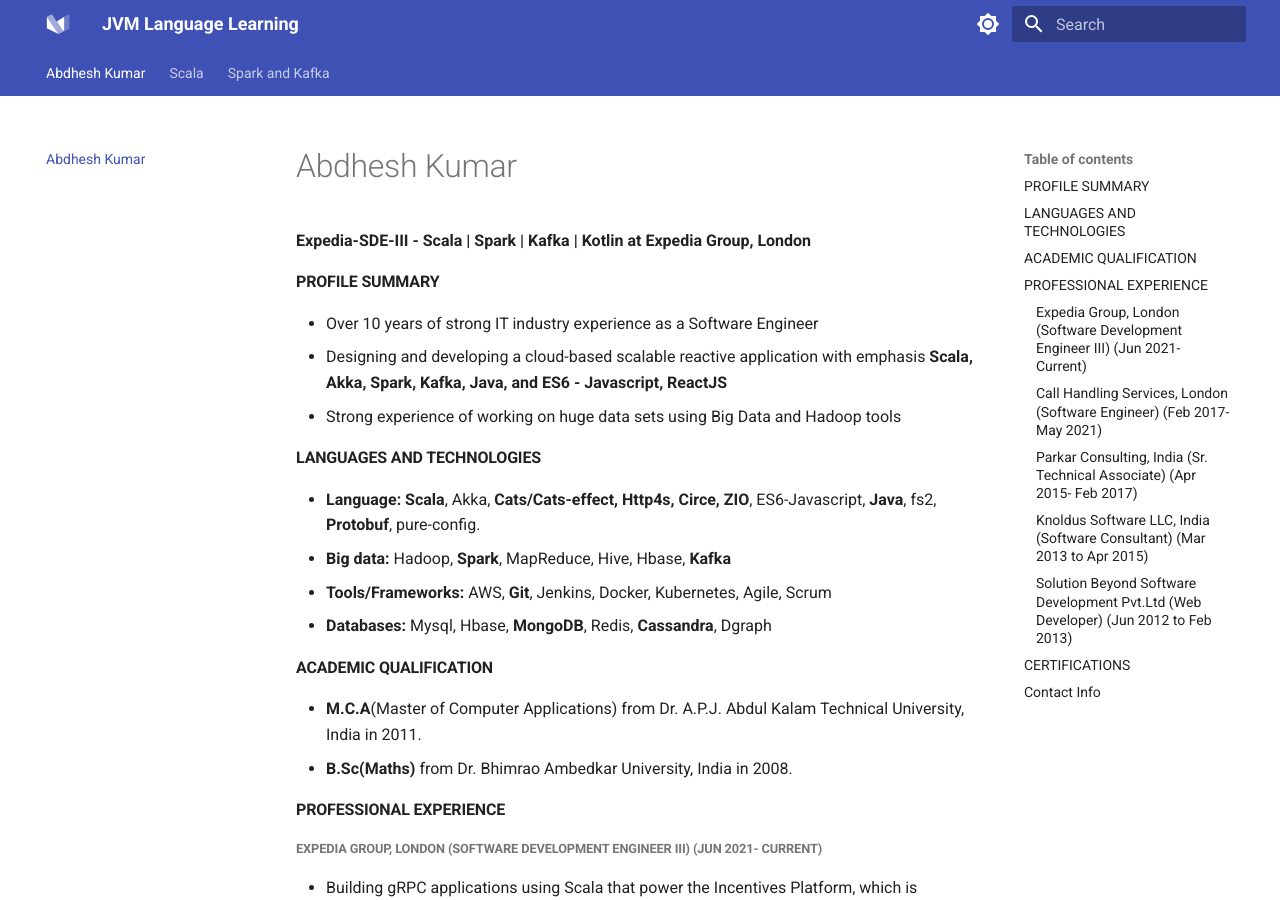
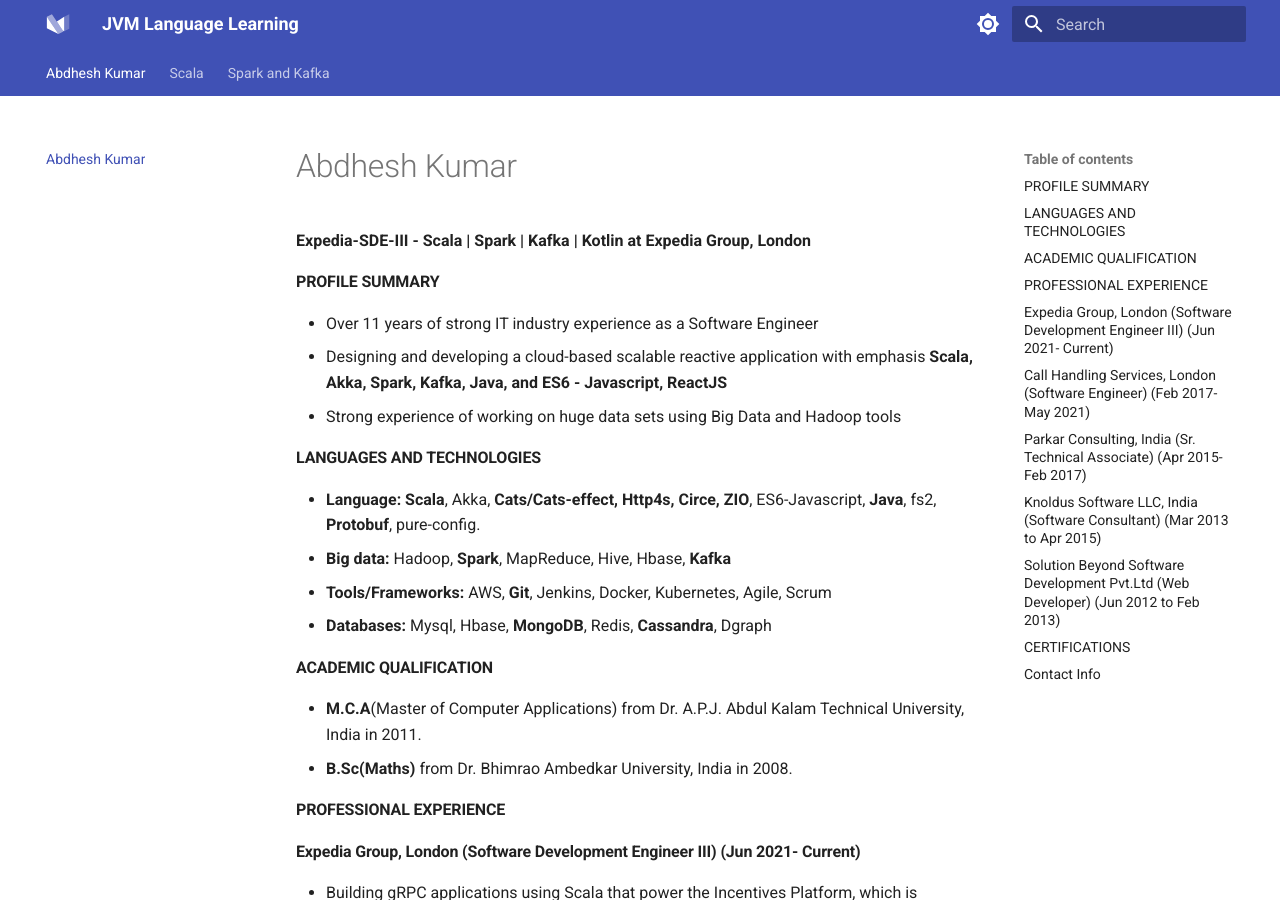
Before and after one commit to abdheshkumar/abdheshkumar.github.io, an MkDocs documentation site: the page built from docs/index.md, in a window 1280 px wide and 900 px high. Built offline with MkDocs 1.6.1 and Material for MkDocs 9.7.7, drawn with Linux system fonts in a browser that asks for light colours; some of the changed text lies outside the part shown.

Commit message:
Fix styling

```diff
--- a/docs/index.md
+++ b/docs/index.md
@@ -1,7 +1,7 @@
 **Expedia-SDE-III - Scala | Spark | Kafka | Kotlin at Expedia Group, London**
 
 ####PROFILE SUMMARY
-- Over 10 years of strong IT industry experience as a Software Engineer
+- Over 11 years of strong IT industry experience as a Software Engineer
 - Designing and developing a cloud-based scalable reactive application with emphasis **Scala, Akka, Spark, Kafka, Java, and ES6 - Javascript, ReactJS**
 - Strong experience of working on huge data sets using Big Data and Hadoop tools
 
@@ -15,15 +15,15 @@
 - **M.C.A**(Master of Computer Applications) from Dr. A.P.J. Abdul Kalam Technical University, India in 2011.
 - **B.Sc(Maths)** from Dr. Bhimrao Ambedkar University, India in 2008.
 
-####PROFESSIONAL EXPERIENCE
+#### PROFESSIONAL EXPERIENCE
 
-##### Expedia Group, London (Software Development Engineer III) (Jun 2021- Current)
+#### Expedia Group, London (Software Development Engineer III) (Jun 2021- Current)
 - Building gRPC applications using Scala that power the Incentives Platform, which is responsible for showing relevant and personalised deals and travel    ideas to customers. This platform is built using Scala, Cats, Cats-effect(Functional library), Cassandra, MongoDB, Elasticsearch and Spark.
 - Developing gPRC based applications using Functional programming with **Scala, Cat-effect, Protobuf, Kafka and MongoDB**
 - Developing Spark applications using **Scala**
 - Implemented drive app downloads by offering loyalty tier upgrades to new blue tier members use case using **Kotlin and Kafka stream**
 
-##### Call Handling Services, London (Software Engineer) (Feb 2017- May 2021)
+#### Call Handling Services, London (Software Engineer) (Feb 2017- May 2021)
 - Designed and developed backend architecture of a reactive application
 - Designed Event Sourced **CQRS** system following the DDD approach backed by Akka Persistence using Cassandra Journal and Kafka. Using functional libs Cats and ZIO.
 - Designed a data processing system that processes the events emitted by entities.
@@ -32,19 +32,19 @@
 - Reduce call graph processing time from 1.5 min to 0.5 sec.
 - Replaced an existing system by new design to achieve vertical and horizontal scalability
 
-##### Parkar Consulting, India (Sr. Technical Associate) (Apr 2015- Feb 2017)
+#### Parkar Consulting, India (Sr. Technical Associate) (Apr 2015- Feb 2017)
 - Develop services to harvest reviews/feedback from sources and social data
 - Develop service to translate data, apply NLP and then persist reviews/feedback
 - Improve Legacy Code and provide new Architecture process 1.2 million/sec reviews
 - Providing Code-refactoring suggestions/Documents
 
-##### Knoldus Software LLC, India (Software Consultant) (Mar 2013 to Apr 2015)
+#### Knoldus Software LLC, India (Software Consultant) (Mar 2013 to Apr 2015)
 - Developed Model and services using a Lift web framework
 - Developed Rest API
 - Developed Lift Snippet and Comet Actor Push Messaging
 - Developed Ajax in Lift Application, Designed MongoDB structure
 
-#####Solution Beyond Software Development Pvt.Ltd (Web Developer) (Jun 2012 to Feb 2013)
+#### Solution Beyond Software Development Pvt.Ltd (Web Developer) (Jun 2012 to Feb 2013)
 - Designed and developed a website using Php and WordPress
 - Developed websites using Html/CSS/JQuery/JavaScript
 
```
Also changed, not shown: other parts of docs/index.md (+1 -0 lines), 1 other file.
